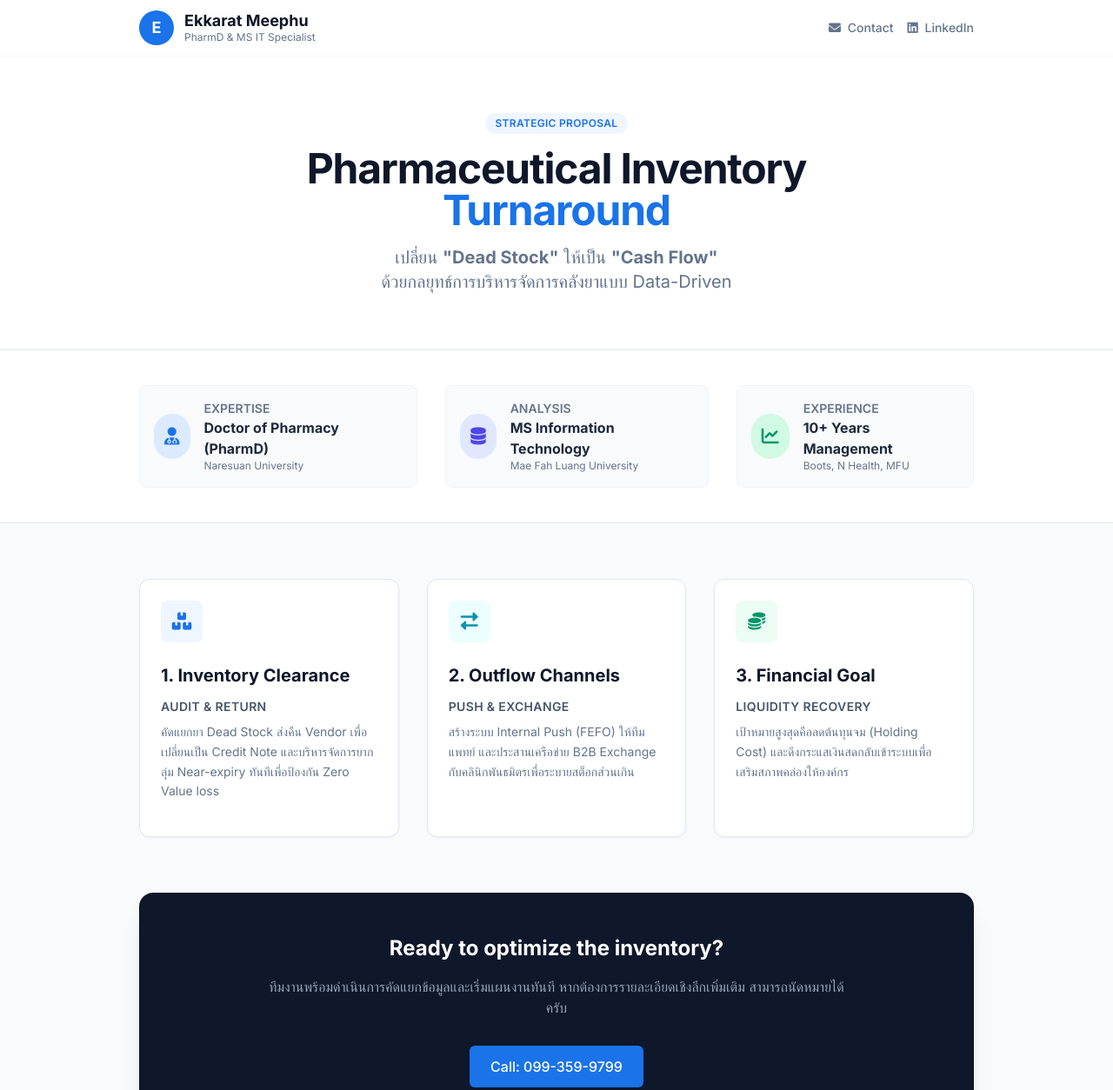
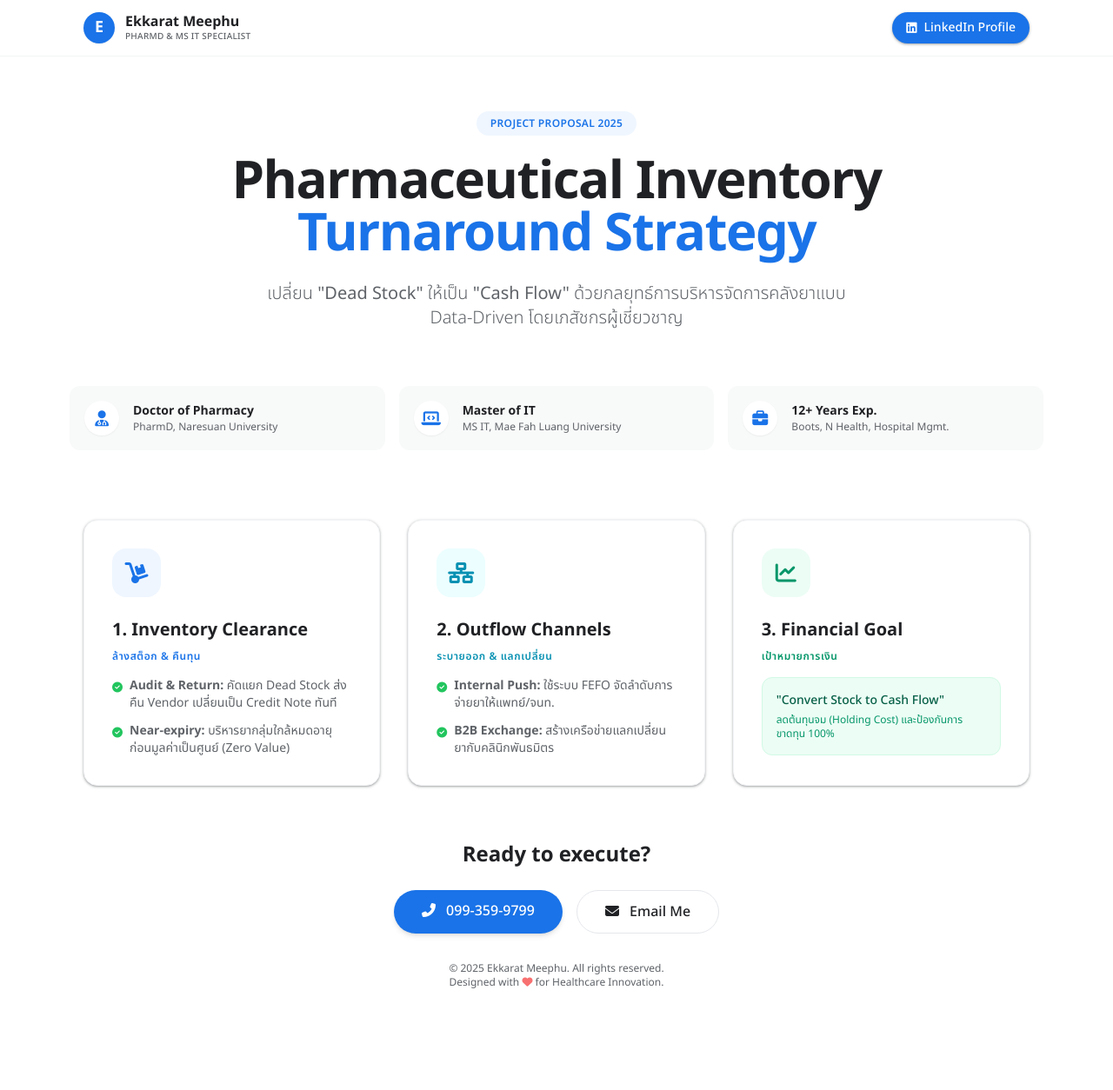
Before and after one commit to E0993599799/M-Ekkarat-CV, a plain HTML site: page index.html in a window 1280 px wide. Shown: the top 1254 px of the page at 87% size. Drawn offline with nearby package versions, Linux system fonts and the light colour scheme.

Commit message:
Add files via upload

```diff
--- a/index.html
+++ b/index.html
@@ -1,142 +1,189 @@
 <!DOCTYPE html>
-<html lang="en">
+<html lang="th">
 <head>
     <meta charset="UTF-8">
     <meta name="viewport" content="width=device-width, initial-scale=1.0">
-    <title>Proposal: Inventory Turnaround - Ekkarat Meephu</title>
+    <title>Pharmaceutical Inventory Strategy - Ekkarat Meephu</title>
     <script src="https://cdn.tailwindcss.com"></script>
-    <link href="https://fonts.googleapis.com/css2?family=Inter:wght@300;400;500;600;700&display=swap" rel="stylesheet">
-    <link rel="stylesheet" href="https://cdnjs.cloudflare.com/ajax/libs/font-awesome/6.0.0/css/all.min.css">
+    <link rel="preconnect" href="https://fonts.googleapis.com">
+    <link rel="preconnect" href="https://fonts.gstatic.com" crossorigin>
+    <link href="https://fonts.googleapis.com/css2?family=Noto+Sans+Thai:wght@300;400;500;600;700&display=swap" rel="stylesheet">
+    <link rel="stylesheet" href="https://cdnjs.cloudflare.com/ajax/libs/font-awesome/6.4.0/css/all.min.css">
+
+    <script>
+        tailwind.config = {
+            theme: {
+                extend: {
+                    fontFamily: {
+                        sans: ['"Noto Sans Thai"', 'sans-serif'],
+                    },
+                    colors: {
+                        google: {
+                            blue: '#1a73e8',
+                            blueHover: '#1558b0',
+                            gray: '#f1f3f4',
+                            text: '#202124',
+                            subtext: '#5f6368'
+                        }
+                    },
+                    boxShadow: {
+                        'soft': '0 1px 2px 0 rgba(60,64,67,0.3), 0 1px 3px 1px rgba(60,64,67,0.15)',
+                        'hover': '0 1px 3px 0 rgba(60,64,67,0.3), 0 4px 8px 3px rgba(60,64,67,0.15)',
+                    }
+                }
+            }
+        }
+    </script>
     <style>
-        body { font-family: 'Inter', sans-serif; }
-        .bg-google-blue { background-color: #1a73e8; }
-        .text-google-blue { color: #1a73e8; }
-        .border-google-blue { border-color: #1a73e8; }
-        .hover-google-blue:hover { background-color: #1558b0; }
+        body { background-color: #ffffff; color: #202124; }
+        .glass-nav { background: rgba(255, 255, 255, 0.95); backdrop-filter: blur(10px); border-bottom: 1px solid #f1f3f4; }
     </style>
 </head>
-<body class="bg-slate-50 text-slate-800">
+<body class="antialiased">
 
-    <nav class="bg-white shadow-sm sticky top-0 z-50">
-        <div class="max-w-5xl mx-auto px-4 sm:px-6 lg:px-8">
+    <nav class="glass-nav fixed w-full z-50 transition-all duration-300">
+        <div class="max-w-6xl mx-auto px-4 sm:px-6 lg:px-8">
             <div class="flex justify-between h-16 items-center">
                 <div class="flex items-center gap-3">
-                    <div class="h-10 w-10 rounded-full bg-google-blue flex items-center justify-center text-white font-bold text-lg">E</div>
+                    <div class="h-9 w-9 rounded-full bg-google-blue text-white flex items-center justify-center text-lg font-bold shadow-sm">
+                        E
+                    </div>
                     <div>
-                        <h1 class="text-lg font-bold text-slate-900 leading-tight">Ekkarat Meephu</h1>
-                        <p class="text-xs text-slate-500">PharmD & MS IT Specialist</p>
+                        <h1 class="text-base font-bold text-google-text leading-tight">Ekkarat Meephu</h1>
+                        <p class="text-[10px] text-google-subtext font-medium tracking-wide uppercase">PharmD & MS IT Specialist</p>
                     </div>
                 </div>
-                <div class="hidden sm:flex space-x-4">
-                    <a href="mailto:ekkarat.mee@gmail.com" class="text-sm font-medium text-slate-500 hover:text-google-blue"><i class="fas fa-envelope mr-1"></i> Contact</a>
-                    <a href="https://www.linkedin.com/in/ekkarat-meephu-2ba53314" target="_blank" class="text-sm font-medium text-slate-500 hover:text-google-blue"><i class="fab fa-linkedin mr-1"></i> LinkedIn</a>
+                <div>
+                    <a href="https://www.linkedin.com/in/ekkarat-meephu-2ba53314" target="_blank"
+                       class="inline-flex items-center gap-2 px-4 py-2 rounded-full bg-google-blue text-white text-sm font-medium hover:bg-google-blueHover shadow-soft hover:shadow-hover transition-all duration-200">
+                        <i class="fab fa-linkedin"></i> <span class="hidden sm:inline">LinkedIn Profile</span>
+                    </a>
                 </div>
             </div>
         </div>
     </nav>
 
-    <header class="bg-white border-b border-slate-200">
-        <div class="max-w-4xl mx-auto py-16 px-4 sm:px-6 lg:px-8 text-center">
-            <span class="inline-block px-3 py-1 rounded-full bg-blue-50 text-google-blue text-xs font-semibold tracking-wide uppercase mb-4">Strategic Proposal</span>
-            <h2 class="text-4xl sm:text-5xl font-extrabold text-slate-900 tracking-tight mb-4">
-                Pharmaceutical Inventory <span class="text-google-blue">Turnaround</span>
-            </h2>
-            <p class="max-w-2xl mx-auto text-xl text-slate-500">
-                เปลี่ยน <strong>"Dead Stock"</strong> ให้เป็น <strong>"Cash Flow"</strong><br>
-                ด้วยกลยุทธ์การบริหารจัดการคลังยาแบบ Data-Driven
-            </p>
+    <header class="pt-32 pb-16 px-4 sm:px-6 lg:px-8 text-center max-w-4xl mx-auto">
+        <div class="inline-block px-4 py-1.5 rounded-full bg-blue-50 text-google-blue text-xs font-semibold tracking-wide mb-6">
+            PROJECT PROPOSAL 2025
         </div>
+        <h2 class="text-4xl sm:text-5xl md:text-6xl font-bold text-google-text tracking-tight mb-6 leading-tight">
+            Pharmaceutical Inventory <br>
+            <span class="text-google-blue">Turnaround Strategy</span>
+        </h2>
+        <p class="text-lg sm:text-xl text-google-subtext max-w-2xl mx-auto leading-relaxed font-light">
+            เปลี่ยน <strong>"Dead Stock"</strong> ให้เป็น <strong>"Cash Flow"</strong> ด้วยกลยุทธ์การบริหารจัดการคลังยาแบบ Data-Driven โดยเภสัชกรผู้เชี่ยวชาญ
+        </p>
     </header>
 
-    <section class="bg-white py-10 border-b border-slate-200">
-        <div class="max-w-5xl mx-auto px-4 sm:px-6 lg:px-8">
-            <div class="flex flex-col md:flex-row items-center justify-center gap-8">
-                <div class="flex items-center gap-4 p-4 bg-slate-50 rounded-lg border border-slate-100 w-full md:w-auto">
-                    <div class="p-3 bg-blue-100 text-google-blue rounded-full"><i class="fas fa-user-md text-xl"></i></div>
-                    <div>
-                        <p class="text-sm text-slate-500 uppercase font-semibold">Expertise</p>
-                        <p class="font-bold text-slate-800">Doctor of Pharmacy (PharmD)</p>
-                        <p class="text-xs text-slate-500">Naresuan University</p>
-                    </div>
+    <section class="max-w-6xl mx-auto px-4 mb-20">
+        <div class="grid grid-cols-1 md:grid-cols-3 gap-4">
+            <div class="flex items-center p-4 rounded-xl bg-google-gray/50 border border-transparent hover:border-blue-100 transition-all">
+                <div class="h-10 w-10 rounded-full bg-white flex items-center justify-center text-google-blue shadow-sm mr-4">
+                    <i class="fas fa-user-md text-lg"></i>
                 </div>
-                <div class="flex items-center gap-4 p-4 bg-slate-50 rounded-lg border border-slate-100 w-full md:w-auto">
-                    <div class="p-3 bg-indigo-100 text-indigo-600 rounded-full"><i class="fas fa-database text-xl"></i></div>
-                    <div>
-                        <p class="text-sm text-slate-500 uppercase font-semibold">Analysis</p>
-                        <p class="font-bold text-slate-800">MS Information Technology</p>
-                        <p class="text-xs text-slate-500">Mae Fah Luang University</p>
-                    </div>
+                <div>
+                    <h3 class="text-sm font-bold text-google-text">Doctor of Pharmacy</h3>
+                    <p class="text-xs text-google-subtext">PharmD, Naresuan University</p>
                 </div>
-                <div class="flex items-center gap-4 p-4 bg-slate-50 rounded-lg border border-slate-100 w-full md:w-auto">
-                    <div class="p-3 bg-emerald-100 text-emerald-600 rounded-full"><i class="fas fa-chart-line text-xl"></i></div>
-                    <div>
-                        <p class="text-sm text-slate-500 uppercase font-semibold">Experience</p>
-                        <p class="font-bold text-slate-800">10+ Years Management</p>
-                        <p class="text-xs text-slate-500">Boots, N Health, MFU</p>
-                    </div>
+            </div>
+            <div class="flex items-center p-4 rounded-xl bg-google-gray/50 border border-transparent hover:border-blue-100 transition-all">
+                <div class="h-10 w-10 rounded-full bg-white flex items-center justify-center text-google-blue shadow-sm mr-4">
+                    <i class="fas fa-laptop-code text-lg"></i>
+                </div>
+                <div>
+                    <h3 class="text-sm font-bold text-google-text">Master of IT</h3>
+                    <p class="text-xs text-google-subtext">MS IT, Mae Fah Luang University</p>
+                </div>
+            </div>
+            <div class="flex items-center p-4 rounded-xl bg-google-gray/50 border border-transparent hover:border-blue-100 transition-all">
+                <div class="h-10 w-10 rounded-full bg-white flex items-center justify-center text-google-blue shadow-sm mr-4">
+                    <i class="fas fa-briefcase text-lg"></i>
+                </div>
+                <div>
+                    <h3 class="text-sm font-bold text-google-text">12+ Years Exp.</h3>
+                    <p class="text-xs text-google-subtext">Boots, N Health, Hospital Mgmt.</p>
                 </div>
             </div>
         </div>
     </section>
 
-    <main class="max-w-5xl mx-auto px-4 sm:px-6 lg:px-8 py-16">
+    <main class="max-w-6xl mx-auto px-4 sm:px-6 lg:px-8 pb-24">
         <div class="grid grid-cols-1 md:grid-cols-3 gap-8">
 
-            <div class="group bg-white rounded-xl shadow-sm border border-slate-200 p-6 hover:shadow-lg hover:border-google-blue transition-all duration-300">
-                <div class="w-12 h-12 bg-blue-50 rounded-lg flex items-center justify-center mb-6 group-hover:bg-blue-100 transition-colors">
-                    <i class="fas fa-boxes text-google-blue text-xl"></i>
+            <div class="group relative bg-white rounded-2xl p-8 shadow-soft hover:shadow-hover transition-all duration-300 border border-gray-100 hover:-translate-y-1">
+                <div class="absolute top-0 left-0 w-full h-1 bg-google-blue rounded-t-2xl opacity-0 group-hover:opacity-100 transition-opacity"></div>
+                <div class="w-14 h-14 bg-blue-50 rounded-2xl flex items-center justify-center mb-6 text-google-blue text-2xl group-hover:bg-google-blue group-hover:text-white transition-colors duration-300">
+                    <i class="fas fa-dolly"></i>
                 </div>
-                <h3 class="text-xl font-bold text-slate-900 mb-3">1. Inventory Clearance</h3>
-                <p class="text-sm font-semibold text-slate-600 mb-2 uppercase tracking-wide">Audit & Return</p>
-                <p class="text-slate-500 text-sm leading-relaxed mb-4">
-                    คัดแยกยา Dead Stock ส่งคืน Vendor เพื่อเปลี่ยนเป็น Credit Note และบริหารจัดการยากลุ่ม Near-expiry ทันทีเพื่อป้องกัน Zero Value loss
-                </p>
+                <h3 class="text-xl font-bold text-google-text mb-2">1. Inventory Clearance</h3>
+                <p class="text-xs font-semibold text-google-blue mb-4 uppercase tracking-wider">ล้างสต็อก & คืนทุน</p>
+                <ul class="space-y-3">
+                    <li class="flex items-start text-sm text-google-subtext">
+                        <i class="fas fa-check-circle text-green-500 mt-1 mr-2 text-xs"></i>
+                        <span><strong>Audit & Return:</strong> คัดแยก Dead Stock ส่งคืน Vendor เปลี่ยนเป็น Credit Note ทันที</span>
+                    </li>
+                    <li class="flex items-start text-sm text-google-subtext">
+                        <i class="fas fa-check-circle text-green-500 mt-1 mr-2 text-xs"></i>
+                        <span><strong>Near-expiry:</strong> บริหารยากลุ่มใกล้หมดอายุ ก่อนมูลค่าเป็นศูนย์ (Zero Value)</span>
+                    </li>
+                </ul>
             </div>
 
-            <div class="group bg-white rounded-xl shadow-sm border border-slate-200 p-6 hover:shadow-lg hover:border-cyan-500 transition-all duration-300">
-                <div class="w-12 h-12 bg-cyan-50 rounded-lg flex items-center justify-center mb-6 group-hover:bg-cyan-100 transition-colors">
-                    <i class="fas fa-exchange-alt text-cyan-600 text-xl"></i>
+            <div class="group relative bg-white rounded-2xl p-8 shadow-soft hover:shadow-hover transition-all duration-300 border border-gray-100 hover:-translate-y-1">
+                <div class="absolute top-0 left-0 w-full h-1 bg-cyan-500 rounded-t-2xl opacity-0 group-hover:opacity-100 transition-opacity"></div>
+                <div class="w-14 h-14 bg-cyan-50 rounded-2xl flex items-center justify-center mb-6 text-cyan-600 text-2xl group-hover:bg-cyan-500 group-hover:text-white transition-colors duration-300">
+                    <i class="fas fa-network-wired"></i>
                 </div>
-                <h3 class="text-xl font-bold text-slate-900 mb-3">2. Outflow Channels</h3>
-                <p class="text-sm font-semibold text-slate-600 mb-2 uppercase tracking-wide">Push & Exchange</p>
-                <p class="text-slate-500 text-sm leading-relaxed mb-4">
-                    สร้างระบบ Internal Push (FEFO) ให้ทีมแพทย์ และประสานเครือข่าย B2B Exchange กับคลินิกพันธมิตรเพื่อระบายสต็อกส่วนเกิน
-                </p>
+                <h3 class="text-xl font-bold text-google-text mb-2">2. Outflow Channels</h3>
+                <p class="text-xs font-semibold text-cyan-600 mb-4 uppercase tracking-wider">ระบายออก & แลกเปลี่ยน</p>
+                <ul class="space-y-3">
+                    <li class="flex items-start text-sm text-google-subtext">
+                        <i class="fas fa-check-circle text-green-500 mt-1 mr-2 text-xs"></i>
+                        <span><strong>Internal Push:</strong> ใช้ระบบ FEFO จัดลำดับการจ่ายยาให้แพทย์/จนท.</span>
+                    </li>
+                    <li class="flex items-start text-sm text-google-subtext">
+                        <i class="fas fa-check-circle text-green-500 mt-1 mr-2 text-xs"></i>
+                        <span><strong>B2B Exchange:</strong> สร้างเครือข่ายแลกเปลี่ยนยากับคลินิกพันธมิตร</span>
+                    </li>
+                </ul>
             </div>
 
-            <div class="group bg-white rounded-xl shadow-sm border border-slate-200 p-6 hover:shadow-lg hover:border-emerald-500 transition-all duration-300">
-                <div class="w-12 h-12 bg-emerald-50 rounded-lg flex items-center justify-center mb-6 group-hover:bg-emerald-100 transition-colors">
-                    <i class="fas fa-coins text-emerald-600 text-xl"></i>
+            <div class="group relative bg-white rounded-2xl p-8 shadow-soft hover:shadow-hover transition-all duration-300 border border-gray-100 hover:-translate-y-1">
+                <div class="absolute top-0 left-0 w-full h-1 bg-emerald-500 rounded-t-2xl opacity-0 group-hover:opacity-100 transition-opacity"></div>
+                <div class="w-14 h-14 bg-emerald-50 rounded-2xl flex items-center justify-center mb-6 text-emerald-600 text-2xl group-hover:bg-emerald-500 group-hover:text-white transition-colors duration-300">
+                    <i class="fas fa-chart-line"></i>
                 </div>
-                <h3 class="text-xl font-bold text-slate-900 mb-3">3. Financial Goal</h3>
-                <p class="text-sm font-semibold text-slate-600 mb-2 uppercase tracking-wide">Liquidity Recovery</p>
-                <p class="text-slate-500 text-sm leading-relaxed mb-4">
-                    เป้าหมายสูงสุดคือลดต้นทุนจม (Holding Cost) และดึงกระแสเงินสดกลับเข้าระบบเพื่อเสริมสภาพคล่องให้องค์กร
-                </p>
+                <h3 class="text-xl font-bold text-google-text mb-2">3. Financial Goal</h3>
+                <p class="text-xs font-semibold text-emerald-600 mb-4 uppercase tracking-wider">เป้าหมายการเงิน</p>
+                <div class="bg-emerald-50 p-4 rounded-xl border border-emerald-100">
+                    <p class="text-sm text-emerald-800 font-medium">
+                        "Convert Stock to Cash Flow"
+                    </p>
+                    <p class="text-xs text-emerald-600 mt-1">
+                        ลดต้นทุนจม (Holding Cost) และป้องกันการขาดทุน 100%
+                    </p>
+                </div>
             </div>
 
         </div>
 
-        <div class="mt-16 bg-slate-900 rounded-2xl overflow-hidden shadow-xl">
-            <div class="px-6 py-12 md:p-12 text-center">
-                <h3 class="text-2xl font-bold text-white mb-4">Ready to optimize the inventory?</h3>
-                <p class="text-slate-400 mb-8 max-w-2xl mx-auto">
-                    ทีมงานพร้อมดำเนินการคัดแยกข้อมูลและเริ่มแผนงานทันที หากต้องการรายละเอียดเชิงลึกเพิ่มเติม สามารถนัดหมายได้ครับ
-                </p>
-                <div class="flex justify-center gap-4">
-                    <a href="tel:+66993599799" class="bg-google-blue text-white px-6 py-3 rounded-md font-medium hover-google-blue transition">
-                        Call: 099-359-9799
-                    </a>
-                </div>
+        <div class="mt-16 text-center">
+            <h3 class="text-2xl font-bold text-google-text mb-6">Ready to execute?</h3>
+            <div class="flex flex-col sm:flex-row justify-center gap-4">
+                <a href="tel:0993599799" class="px-8 py-3 rounded-full bg-google-blue text-white font-medium hover:bg-google-blueHover shadow-md transition-all">
+                    <i class="fas fa-phone-alt mr-2"></i> 099-359-9799
+                </a>
+                <a href="mailto:ekkarat.mee@gmail.com" class="px-8 py-3 rounded-full bg-white text-google-text border border-gray-200 font-medium hover:bg-gray-50 transition-all">
+                    <i class="fas fa-envelope mr-2"></i> Email Me
+                </a>
             </div>
+            <p class="mt-8 text-xs text-google-subtext">
+                &copy; 2025 Ekkarat Meephu. All rights reserved.<br>
+                Designed with <i class="fas fa-heart text-red-400"></i> for Healthcare Innovation.
+            </p>
         </div>
     </main>
 
-    <footer class="bg-white border-t border-slate-200 py-8">
-        <div class="max-w-5xl mx-auto px-4 text-center text-slate-400 text-sm">
-            &copy; 2025 Ekkarat Meephu. All rights reserved.
-        </div>
-    </footer>
-
 </body>
 </html>
```
